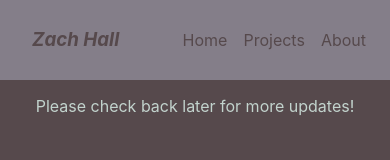
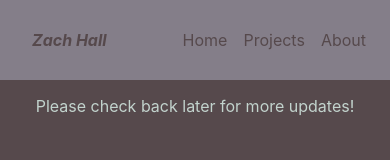
Before and after one commit to z-r-hall/amzachhall, a React (Create React App) app: page / in a window 390 px wide. Shown: the top 160 px of the page. Built offline with nearby package versions, Linux system fonts and the light colour scheme.

Commit message:
correct text sizing in navbar

```diff
--- a/src/NavBar/Nav.scss
+++ b/src/NavBar/Nav.scss
@@ -36,6 +36,7 @@
 
     h3 {
       margin: 0;
+      font-size: medium;
     }
 
     .nav-links {
```
